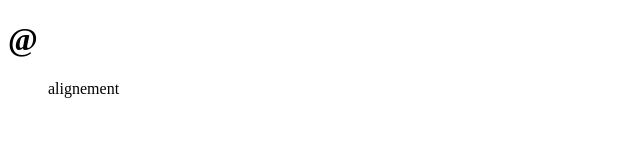
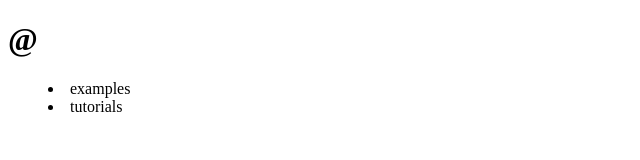
Before and after one commit to alancipher/INF3190-web, a plain HTML site: page index.html in a window 1280 px wide. Shown: the full height of the page, 0-640 px from the left. Drawn offline with Linux system fonts and the light colour scheme.

Commit message:
test new index.html

```diff
--- a/index.html
+++ b/index.html
@@ -9,7 +9,10 @@
 
 	    <h1 title="THE BEGINNNING OF THIS"> @ </h1>
 
-        <dir>alignement </dir>
+        <dir>
+          <li>examples</li>
+         <li>tutorials</li>
+         </dir>
 
 		<!--<h1>Exemple table</h1>
 		<TABLE BORDER=1>
```
